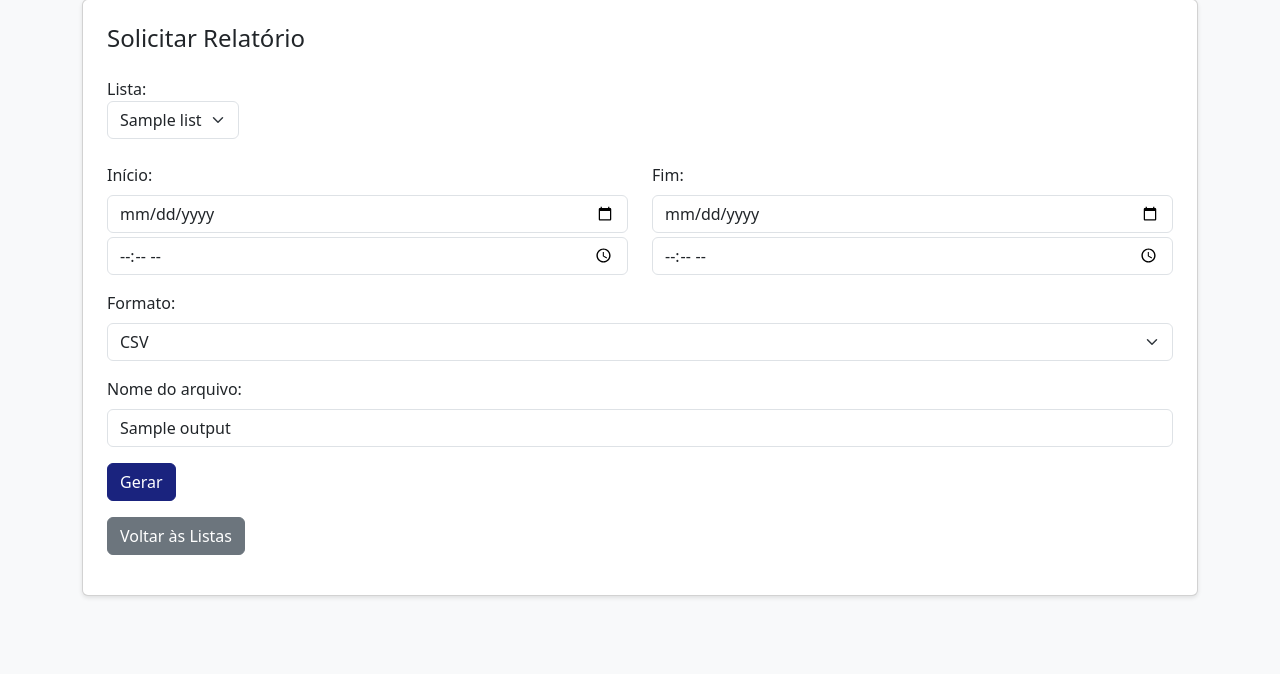
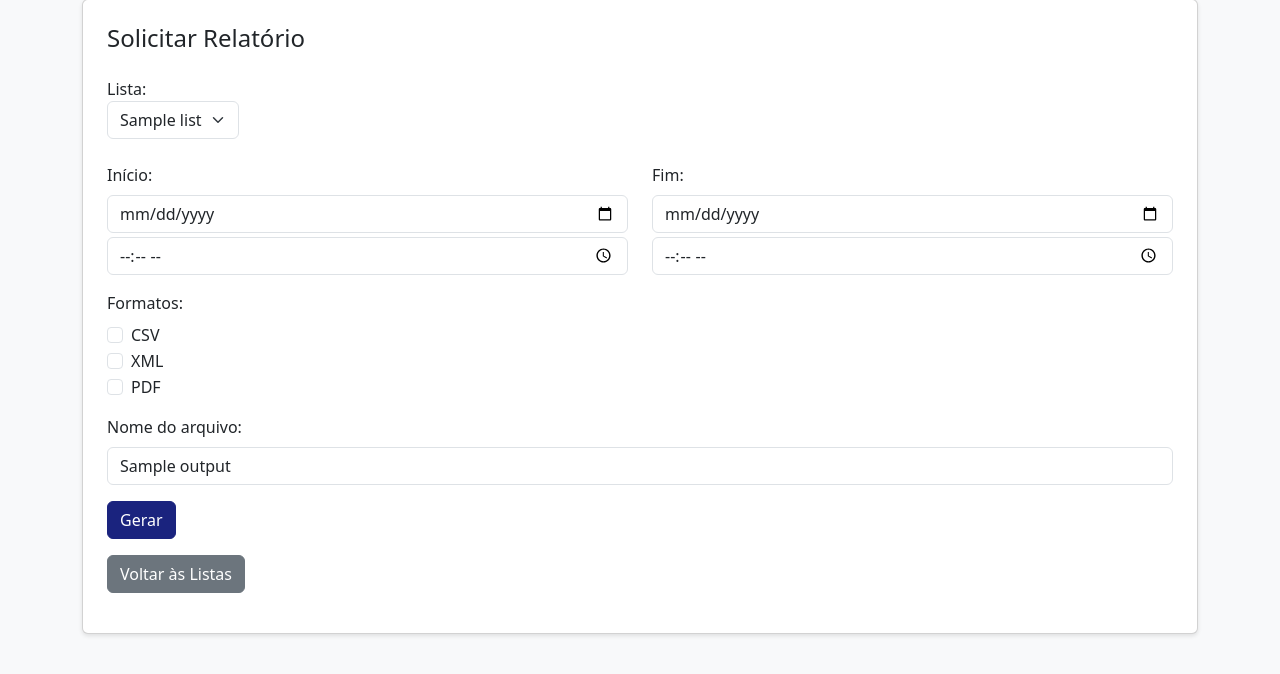
Before and after one commit to Compilandog/Twitter-Scraping, a Flask app: template templates/collect.html in a window 1280 px wide. Shown: the part 81-755 px from the top of the page. Run offline with Flask 3, Linux system fonts and the light colour scheme; the template is opened without the code that fills it: most values are stand-ins (such as "Sample title", 1, 10 or a date in 2020).

Commit message:
Allow multiple report formats

```diff
--- a/app.py
+++ b/app.py
@@ -16,6 +16,7 @@ from fpdf import FPDF
 import logging
 import traceback
 import io
+import zipfile
 
 app = Flask(__name__)
 app.secret_key = 'change-this-secret'
@@ -129,7 +130,7 @@ def collect():
         start_time = request.form.get('start_time') or '00:00'
         end_date = request.form.get('end')
         end_time = request.form.get('end_time') or '23:59'
-        fmt = request.form.get('format')
+        formats = request.form.getlist('format')
         output_filename = request.form.get('output') or 'tweets'
 
         since = f"{start_date}_{start_time}"
@@ -142,12 +143,12 @@ def collect():
             flash('Datas em formato invalido.', 'error')
             return render_template('collect.html', lists=sorted(data.keys()), selected=list_name,
                                    start_date=start_date, end_date=end_date, start_time=start_time,
-                                   end_time=end_time, fmt=fmt, output=output_filename)
+                                   end_time=end_time, fmt_list=formats, output=output_filename)
         if end_dt < dt.datetime.fromisoformat(f"{start_date}T{start_time}"):
             flash('A data de fim nao pode ser menor que a de inicio.', 'error')
             return render_template('collect.html', lists=sorted(data.keys()), selected=list_name,
                                    start_date=start_date, end_date=end_date, start_time=start_time,
-                                   end_time=end_time, fmt=fmt, output=output_filename)
+                                   end_time=end_time, fmt_list=formats, output=output_filename)
 
         try:
             df = collect_tweets(data[list_name], since, until)
@@ -164,34 +165,58 @@ def collect():
         summary_lines.append(f"Total: {len(df)} tweets")
         flash("; ".join(summary_lines), "success")
 
-        if fmt == 'csv':
-            buf = io.StringIO()
-            df.to_csv(buf, index=False)
-            buf.seek(0)
-            return send_file(io.BytesIO(buf.getvalue().encode('utf-8')),
-                             mimetype='text/csv',
-                             as_attachment=True,
-                             download_name=f"{output_filename}.csv")
-        elif fmt == 'xml':
-            buf = io.StringIO()
-            df.to_xml(buf, index=False, root_name='tweets', row_name='tweet')
-            buf.seek(0)
-            return send_file(io.BytesIO(buf.getvalue().encode('utf-8')),
-                             mimetype='application/xml',
-                             as_attachment=True,
-                             download_name=f"{output_filename}.xml")
-        elif fmt == 'pdf':
-            pdf_bytes = df_to_pdf_bytes(df)
-            return send_file(io.BytesIO(pdf_bytes),
-                             mimetype='application/pdf',
-                             as_attachment=True,
-                             download_name=f"{output_filename}.pdf")
-        else:
-            flash('Formato desconhecido.', 'error')
+        if not formats:
+            flash('Selecione ao menos um formato.', 'error')
             return render_template('collect.html', lists=sorted(data.keys()), selected=list_name,
                                    start_date=start_date, end_date=end_date, start_time=start_time,
-                                   end_time=end_time, fmt=fmt, output=output_filename)
-    return render_template('collect.html', lists=sorted(data.keys()), selected=selected)
+                                   end_time=end_time, fmt_list=formats, output=output_filename)
+
+        if len(formats) == 1:
+            fmt = formats[0]
+            if fmt == 'csv':
+                buf = io.StringIO()
+                df.to_csv(buf, index=False)
+                buf.seek(0)
+                return send_file(io.BytesIO(buf.getvalue().encode('utf-8')),
+                                 mimetype='text/csv',
+                                 as_attachment=True,
+                                 download_name=f"{output_filename}.csv")
+            elif fmt == 'xml':
+                buf = io.StringIO()
+                df.to_xml(buf, index=False, root_name='tweets', row_name='tweet')
+                buf.seek(0)
+                return send_file(io.BytesIO(buf.getvalue().encode('utf-8')),
+                                 mimetype='application/xml',
+                                 as_attachment=True,
+                                 download_name=f"{output_filename}.xml")
+            elif fmt == 'pdf':
+                pdf_bytes = df_to_pdf_bytes(df)
+                return send_file(io.BytesIO(pdf_bytes),
+                                 mimetype='application/pdf',
+                                 as_attachment=True,
+                                 download_name=f"{output_filename}.pdf")
+        else:
+            zip_buf = io.BytesIO()
+            with zipfile.ZipFile(zip_buf, 'w') as zf:
+                for fmt in formats:
+                    if fmt == 'csv':
+                        tmp = io.StringIO()
+                        df.to_csv(tmp, index=False)
+                        tmp.seek(0)
+                        zf.writestr(f"{output_filename}.csv", tmp.getvalue())
+                    elif fmt == 'xml':
+                        tmp = io.StringIO()
+                        df.to_xml(tmp, index=False, root_name='tweets', row_name='tweet')
+                        tmp.seek(0)
+                        zf.writestr(f"{output_filename}.xml", tmp.getvalue())
+                    elif fmt == 'pdf':
+                        zf.writestr(f"{output_filename}.pdf", df_to_pdf_bytes(df))
+            zip_buf.seek(0)
+            return send_file(zip_buf,
+                             mimetype='application/zip',
+                             as_attachment=True,
+                             download_name=f"{output_filename}.zip")
+    return render_template('collect.html', lists=sorted(data.keys()), selected=selected, fmt_list=[])
 
 
 if __name__ == '__main__':
--- a/templates/collect.html
+++ b/templates/collect.html
@@ -26,16 +26,26 @@
         </div>
     </div>
     <div class="mb-3">
-        <label class="form-label">Formato:</label>
-        <select name="format" class="form-select">
-            <option value="csv" {% if fmt == 'csv' %}selected{% endif %}>CSV</option>
-            <option value="xml" {% if fmt == 'xml' %}selected{% endif %}>XML</option>
-            <option value="pdf" {% if fmt == 'pdf' %}selected{% endif %}>PDF</option>
-        </select>
+        <label class="form-label">Formatos:</label>
+        <div class="form-check">
+            <input class="form-check-input" type="checkbox" name="format" value="csv" id="fmt-csv"
+                   {% if 'csv' in fmt_list %}checked{% endif %}>
+            <label class="form-check-label" for="fmt-csv">CSV</label>
+        </div>
+        <div class="form-check">
+            <input class="form-check-input" type="checkbox" name="format" value="xml" id="fmt-xml"
+                   {% if 'xml' in fmt_list %}checked{% endif %}>
+            <label class="form-check-label" for="fmt-xml">XML</label>
+        </div>
+        <div class="form-check">
+            <input class="form-check-input" type="checkbox" name="format" value="pdf" id="fmt-pdf"
+                   {% if 'pdf' in fmt_list %}checked{% endif %}>
+            <label class="form-check-label" for="fmt-pdf">PDF</label>
+        </div>
     </div>
     <div class="mb-3">
         <label class="form-label">Nome do arquivo:</label>
-        <input type="text" name="output" value="{{ output or 'tweets.csv' }}" class="form-control">
+        <input type="text" name="output" value="{{ output or 'tweets' }}" class="form-control">
     </div>
     <button type="submit" class="btn btn-primary" id="submit-btn">
         Gerar
```
Also changed, not shown: README.md.
